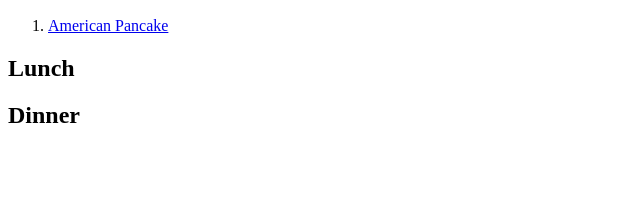
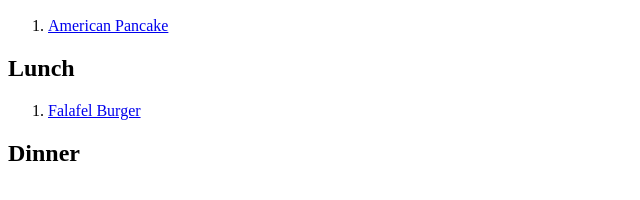
Before and after one commit to Sephyryah/odin-recipes, a plain HTML site: page index.html in a window 1280 px wide. Shown: the part 110-310 px from the top of the page, without its empty margins (0-640 px from the left). Drawn offline with Linux system fonts and the light colour scheme.

Commit message:
Add link to falafel burger recipe

```diff
--- a/index.html
+++ b/index.html
@@ -12,6 +12,9 @@
         <li><a href="./recipes/american-pancake.html" target="_blank" rel="noopener noreferrer">American Pancake</a></li>
     </ol>
     <h2>Lunch</h2>
+    <ol>
+        <li><a href="./recipes/falafel-burger.html" target="_blank" rel="noopener noreferrer">Falafel Burger</a></li>
+    </ol>
     <h2>Dinner</h2>
 </body>
 </html>
```
